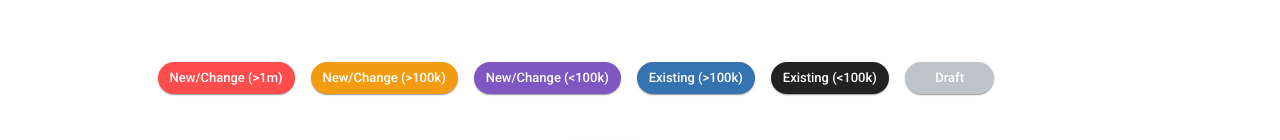
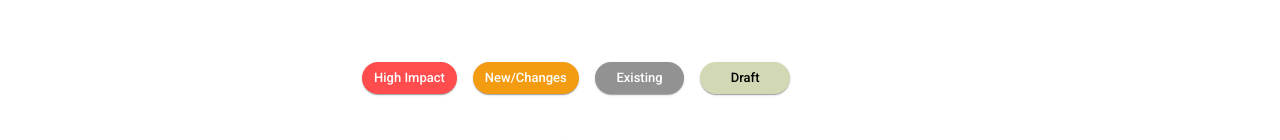
Before and after one commit to Matthew040310/EventCentral, a Next.js app: page /CalendarOverview in a window 1280 px wide. Shown: the part 226-366 px from the top of the page. Built offline with nearby package versions, Linux system fonts and the light colour scheme; no server answers; the database is empty; what @mui/material-nextjs would draw is missing.

Commit message:
feat (Legend) : consolidate color labelling from 6 to 4 categories

```diff
--- a/src/app/CalendarOverview/_components/determineColor.ts
+++ b/src/app/CalendarOverview/_components/determineColor.ts
@@ -3,20 +3,30 @@ import RBCEvent from "@/types/IRBCEvent";
 import { Event_Legend } from "@/styles/theme";
 
 export default function determineColor(
-    row: Partial<FullEventReport> | RBCEvent
+    event: Partial<FullEventReport> | RBCEvent
 ) {
-    const estimatedCohortSize = row.estimatedCohortSize || 0;
+    let styleObject = {
+        backgroundColor: "none",
+        borderColor: "none",
+        textColor: "white",
+    }
 
-    // If estimatedCohortSize is not defined or is zero, return black
-    if (!estimatedCohortSize) return Event_Legend['Existing (<100k)'];   // Black
-
-    if (row.type === "Existing") {
-        if (estimatedCohortSize >= 100000) return Event_Legend['Existing (>100k)'];   // Blue
-        else if (estimatedCohortSize < 100000) return Event_Legend['Existing (<100k)'];    // Black
+    if (event.draftImpactAssessment) {
+        styleObject.textColor = Event_Legend['Draft']
+        styleObject.borderColor = Event_Legend['Draft']
+    }
+    else if (event.embargoed === "Yes" || event.submittedImpactAssessment?.perceivedUnhappiness === "Yes") {
+        styleObject.backgroundColor = Event_Legend['High Impact']
+        styleObject.borderColor = Event_Legend['High Impact']
+    }
+    else if (event.type !== "Existing") {
+        styleObject.backgroundColor = Event_Legend['New/Changes']
+        styleObject.borderColor = Event_Legend['New/Changes']
     }
     else {
-        if (estimatedCohortSize >= 1000000) return Event_Legend['New/Change (>1m)'];   // Red
-        else if (estimatedCohortSize >= 100000) return Event_Legend['New/Change (>100k)'];   // Orange
-        else if (estimatedCohortSize < 100000) return Event_Legend['New/Change (<100k)'];   // Purple
-    }
+        styleObject.textColor = Event_Legend['Existing']
+        styleObject.borderColor = Event_Legend['Existing']
+    };
+
+    return styleObject
 }
--- a/src/components/Legend.tsx
+++ b/src/components/Legend.tsx
@@ -2,11 +2,10 @@ import { Box, Stack, Chip, } from '@mui/material';
 import { Event_Legend } from '@/styles/theme';
 
 const LegendExplanation = [
-    "New or Existing with Change Event – Affects > 1,000,000 citizens",
-    "New or Existing with Change Event – Affects >= 100,000 citizens",
-    "New or Existing with Change Event – Affects < 100,000 citizens",
-    "Existing Event – Affects >= 100,000 citizens",
-    "Existing Event – Affects < 100,000 citizens"
+    "Potential to cause perceived unhappiness among members \nOR \nEmbargoed Event",
+    "New or Existing with Changes Event",
+    "Existing Event",
+    "Draft Event"
 ]
 
 const CalendarLegend = ({ width }: { width: string }) => (
@@ -19,7 +18,7 @@ const CalendarLegend = ({ width }: { width: string }) => (
                     title={LegendExplanation[index]}
                     sx={{
                         backgroundColor: Event_Legend[key as keyof typeof Event_Legend],
-                        color: '#fff',
+                        color: key !== "Draft" ? "white" : "black",
                         fontWeight: 500,
                         boxShadow: 1,
                         minWidth: '7vw',
--- a/src/styles/theme.ts
+++ b/src/styles/theme.ts
@@ -13,10 +13,10 @@ export const roboto = Roboto({
 const theme = createTheme({
   palette: {
     primary: {
-      main: "#336C58",
+      main: "#336C58",            // Deep Green
     },
     secondary: {
-      main: "#1976d2",
+      main: "#1976d2",            // French Blue
     },
     error: {
       main: red.A400,
@@ -25,7 +25,7 @@ const theme = createTheme({
       main: orange[400],
     },
     background: {
-      default: "#ECF2F1"
+      default: "#ECF2F1"          // Anti-Flash White
     }
   },
   typography: {
@@ -34,12 +34,11 @@ const theme = createTheme({
 });
 
 export const Event_Legend = {
-  'New/Change (>1m)': '#FF4C4C',    // Red
-  'New/Change (>100k)': '#F39C12',  // Amber
-  'New/Change (<100k)': '#7E57C2',  // Purple
-  'Existing (>100k)': '#3572B0',    // Blue
-  'Existing (<100k)': '#222222',    // Black
-  'Draft': '#BDC3C7',               // Grey
+  'High Impact': '#FF4C4C',         // Red
+  'New/Changes': '#F39C12',         // Amber
+  'Existing': '#929292',            // Battleship Grey
+  // 'Existing': '#90A9B7',            // Cadet Grey
+  'Draft': '#D2D8B3',               // Beige
 }
 
 export default theme;
```
